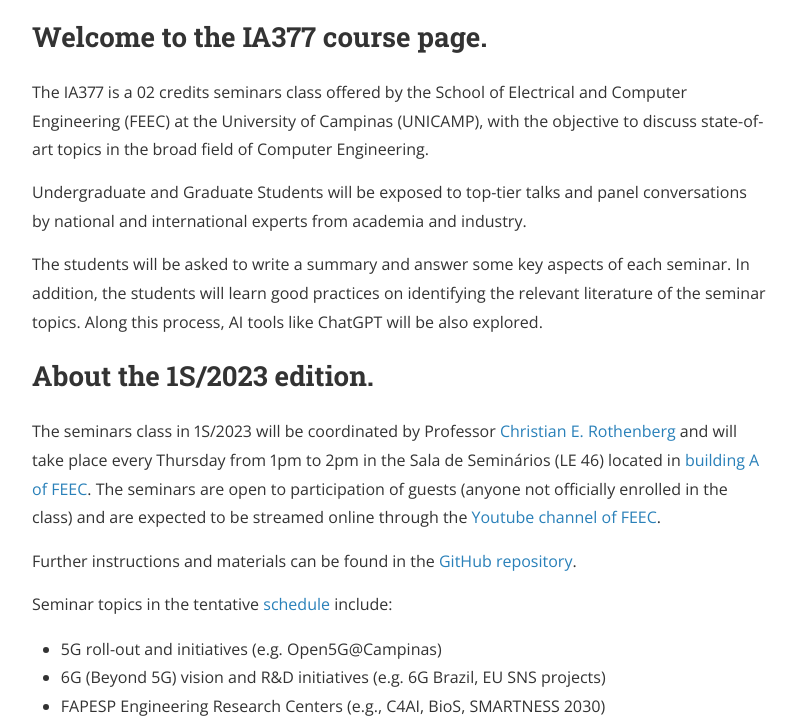
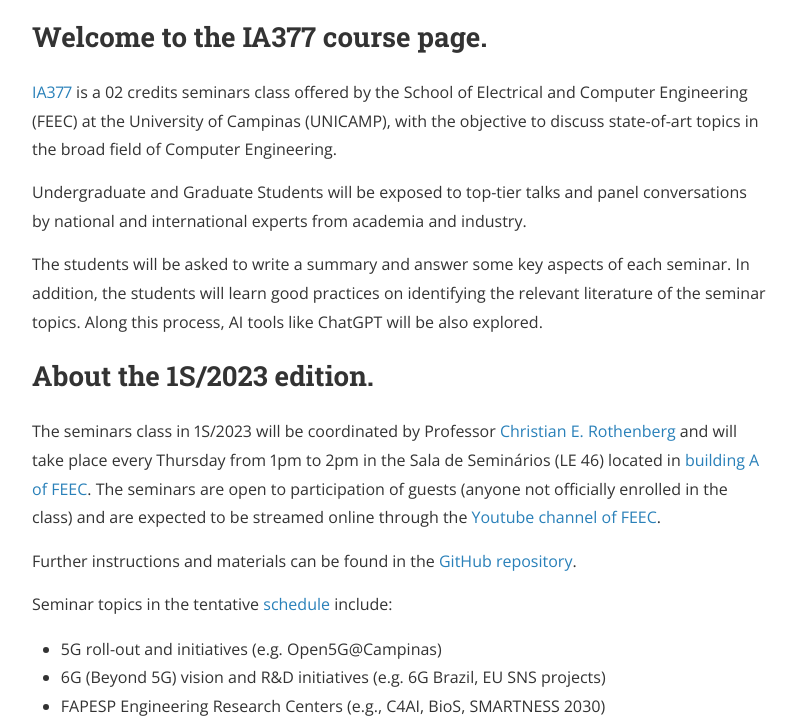
Before and after one commit to ia377-feec-unicamp/ia377-feec-unicamp.github.io, a Jekyll site: the page built from index.html, in a window 1280 px wide and 900 px high, scrolled down 330 px, cut to the strip 179-900 px from the top of the window. Shown: the whole strip, without its empty margins (240-1037 px from the left). Built offline with Jekyll 4.4.1, drawn with Linux system fonts in a browser that asks for light colours; nearby versions of some CDN libraries; the list of posts is cut into pages by our own code.

Commit message:
Update index.html

```diff
--- a/index.html
+++ b/index.html
@@ -18,7 +18,7 @@ pagination:
   <div>
     <h2 class="post-link">Welcome to the IA377 course page.</h2>
     {% if site.description %}<p>{{ site.description}}</p>{% endif %}
-  <p dir="auto">The IA377 is a 02 credits seminars class offered by the School of Electrical and Computer Engineering (FEEC) at the University of Campinas (UNICAMP), with the objective to discuss state-of-art topics in the broad field of Computer Engineering.</p>
+  <p dir="auto"> <a href="https://www.cpg.feec.unicamp.br/cpg/lista/caderno_horario_show.php?id=1795" rel="nofollow">IA377</a> is a 02 credits seminars class offered by the School of Electrical and Computer Engineering (FEEC) at the University of Campinas (UNICAMP), with the objective to discuss state-of-art topics in the broad field of Computer Engineering.</p>
 <p dir="auto">Undergraduate and Graduate Students will be exposed to top-tier talks and panel conversations by national and international experts from academia and industry.</p>
 <p dir="auto">The students will be asked to write a summary and answer some key aspects of each seminar. In addition, the students  will learn good practices on identifying the relevant literature of the seminar topics. Along this process, AI tools like ChatGPT will be also explored.</p>
  <h2 class="post-link">About the 1S/2023 edition.</h2>
```
